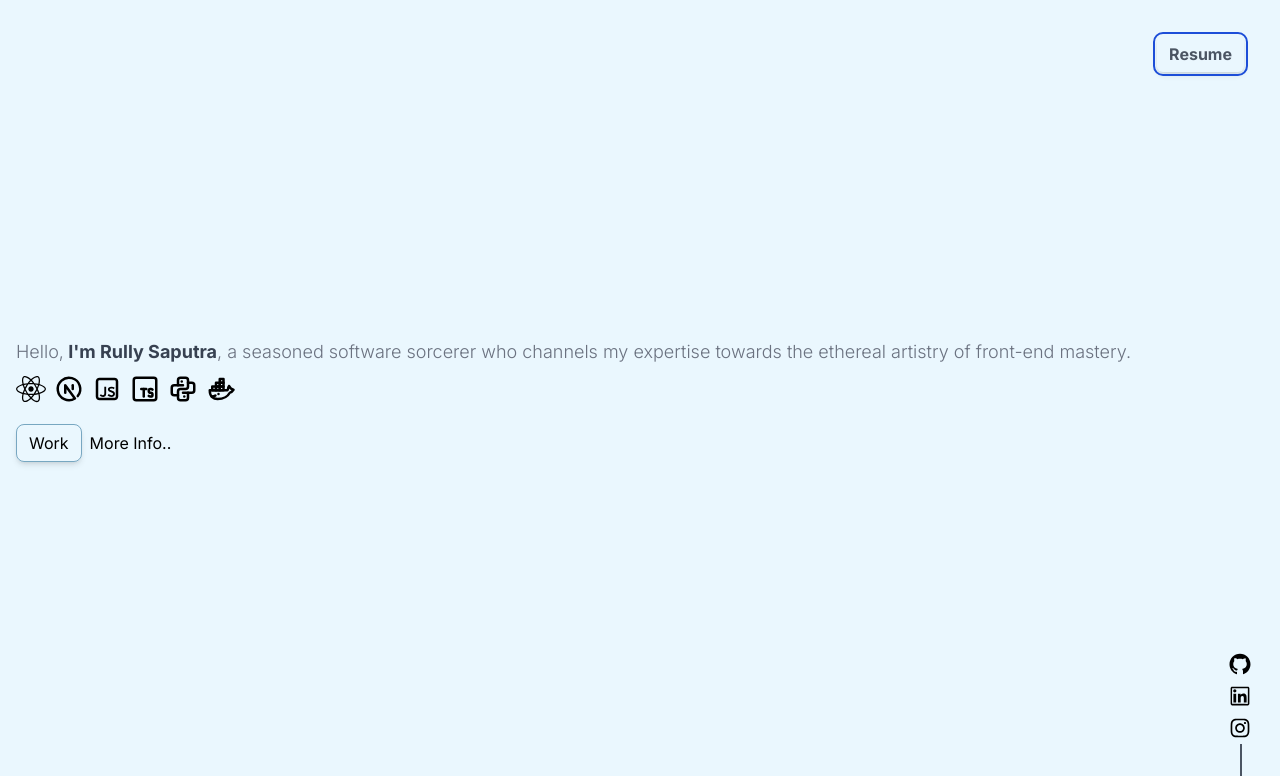
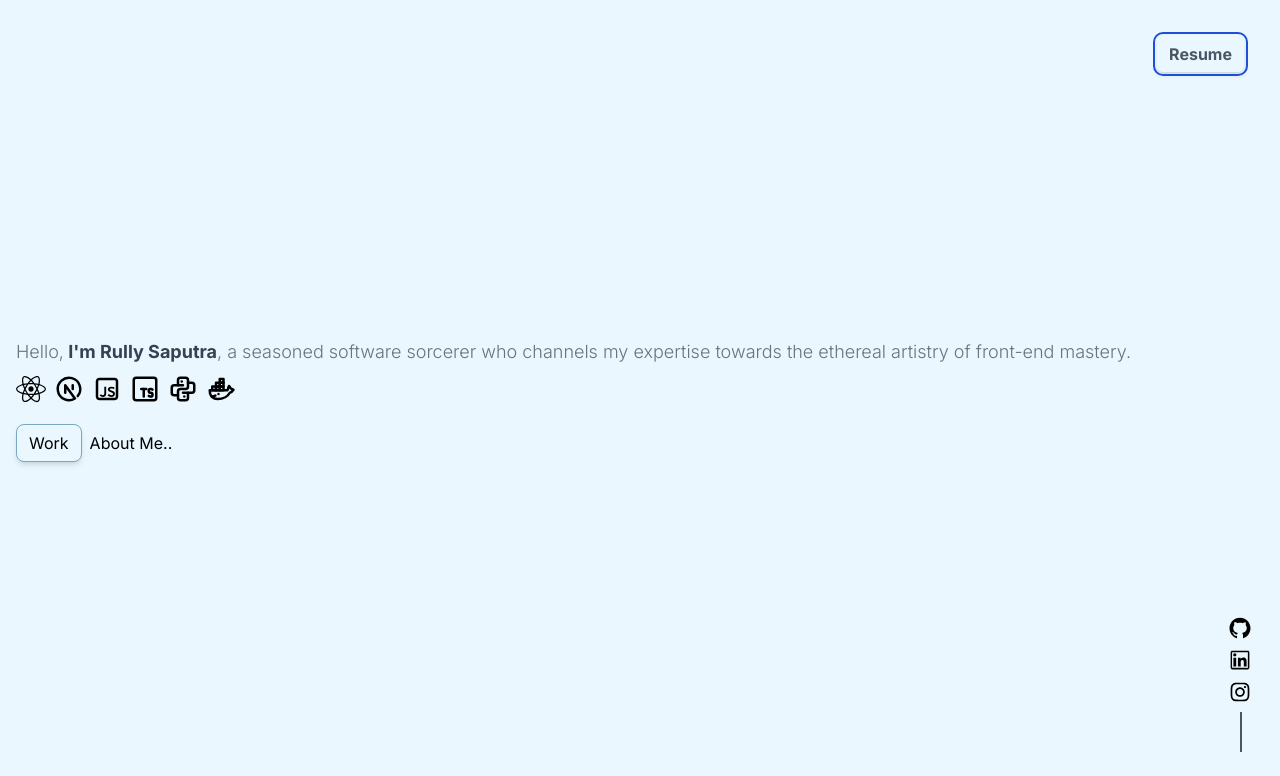
Before and after one commit to rully-saputra15/next-portfolio, a Next.js app: page / in a window 1280 px wide. Shown: the top 776 px of the page. Built offline with nearby package versions, Linux system fonts and the light colour scheme.

Commit message:
fix:layouting

```diff
--- a/pages/index.tsx
+++ b/pages/index.tsx
@@ -71,7 +71,7 @@ export default function Home() {
               className="cursor-pointer"
               onClick={() => handleChangePage("about")}
             >
-              More Info..
+              About Me..
             </div>
           </div>
         </div>
@@ -86,7 +86,7 @@ export default function Home() {
         >
           Resume
         </div>
-        <div className="absolute flex flex-col gap-2 bottom-11 right-3 text-2xl">
+        <div className="absolute flex flex-col gap-2 bottom-20 right-3 text-2xl">
           <HoverComponent>
             <AiOutlineGithub
               onClick={() =>
@@ -111,7 +111,7 @@ export default function Home() {
             />
           </HoverComponent>
         </div>
-        <div className="absolute bottom-0 right-[1.4rem] w-0.5 h-10 bg-gray-600 -z-10"></div>
+        <div className="absolute bottom-8 right-[1.4rem] w-0.5 h-10 bg-gray-600 -z-10"></div>
         {/* <div className="flex flex-row justify-start items-start text-2xl">
           <div>Hello,</div>
           <div>I'm Rully Saputra</div>
```
